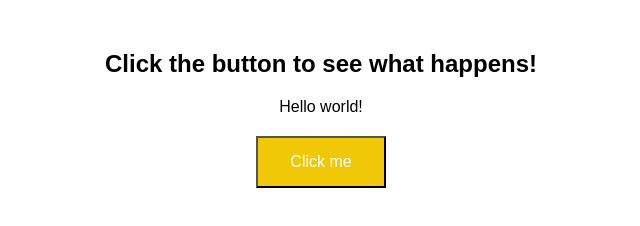
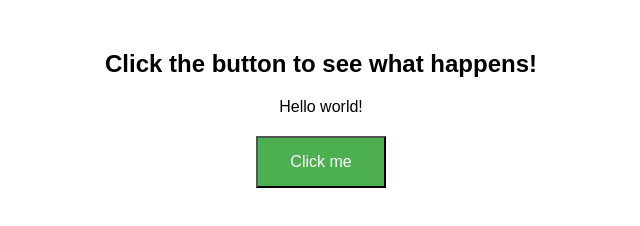
Before and after one commit to micbro78/Programming-for-the-web, a plain HTML site: page simple_interactive.html in a window 1280 px wide. Shown: the whole page, without its empty margins (319-959 px from the left). Drawn offline with Linux system fonts and the light colour scheme.

Commit message:
Update styles.css

```diff
--- a/styles.css
+++ b/styles.css
@@ -4,7 +4,7 @@ body{
   margin-top: 50px;
 }
 button{
-  background-color: #F0C807;
+  background-color: #4CAF50;
   color: white;
   padding: 15px 32px;
   text-align: center;
```
